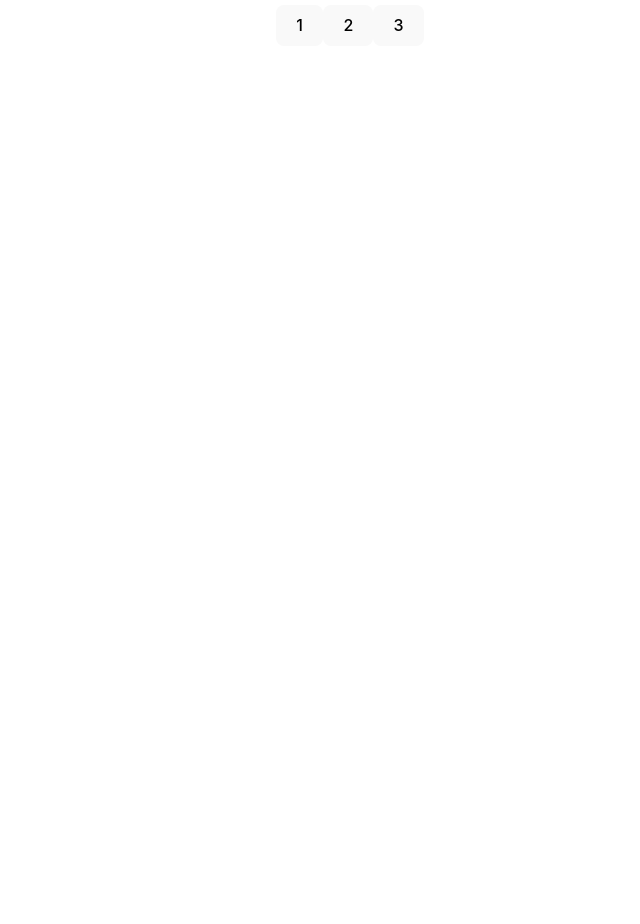
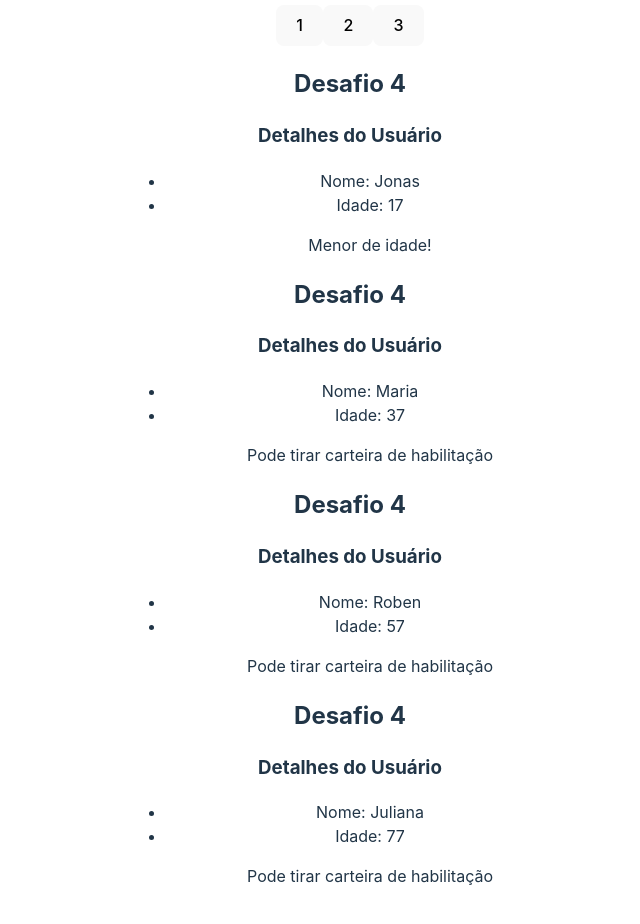
Before and after one commit to renawmontanari/MiniTrilha-React, a React (Vite) app in the folder useState/: page / in a window 1280 px wide. Shown: the part 2420-3344 px from the top of the page, without its empty margins (290-930 px from the left). Before the commit the page ends 2498 px from the top, so only its background shows below. Built offline with nearby package versions, Linux system fonts and the light colour scheme.

Commit message:
MiniTrilha-React

```diff
--- a/useState/src/App.jsx
+++ b/useState/src/App.jsx
@@ -11,6 +11,7 @@ import Container from './components/Container';
 import ExecuteFunction from './components/ExecuteFunction';
 import Message from './components/Message';
 import ChangeMessageState from './components/ChangeMessageState';
+import UserDetails from './components/UserDetails';
 
 function App() {
 
@@ -23,6 +24,13 @@ function App() {
     {id: 2, brand: "KIA", color: "Azul", newCar: false, km: 4567},
     {id: 3, brand: "Fiat", color: "Branco", newCar: false, km: 678987},
     {id: 4, brand: "VW", color: "Preto", newCar: false, km: 345676},
+  ];
+
+  const users = [
+    {id: 1, name: "Jonas", age: 17},
+    {id: 2, name: "Maria", age: 37},
+    {id: 3, name: "Roben", age: 57},
+    {id: 4, name: "Juliana", age: 77},
   ];
 
   function showMessage() {
@@ -71,6 +79,14 @@ function App() {
         {/* State Lift */}
         <Message msg={message} />
         <ChangeMessageState handleMessage={handleMessage} />
+        {/* Desafio 4 */}
+        {users.map((user) => (
+          <UserDetails
+            key={user.id}
+            name={user.name}
+            age={user.age}
+          />
+        ))}
       </div>
     </>
   );
--- /dev/null
+++ b/useState/src/components/UserDetails.jsx
@@ -0,0 +1,20 @@
+
+const UserDetails = ({ name, age }) => {
+  return (
+    <div>
+        <h2>Desafio 4</h2>
+        <h3>Detalhes do Usuário</h3>
+        <ul>
+            <li>Nome: {name}</li>
+            <li>Idade: {age}</li>
+            {age >= 18 ? (
+                <p>Pode tirar carteira de habilitação</p>
+            ) : (
+                <p>Menor de idade!</p>
+            )}
+        </ul>
+    </div>
+  )
+}
+
+export default UserDetails
```
